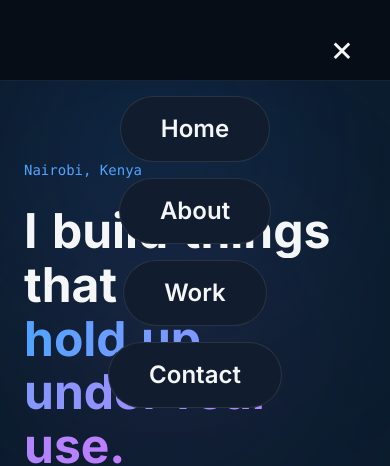
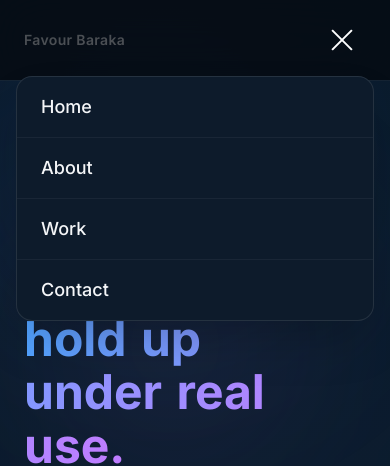
Before and after one commit to Favour-37/favour-portfolio, a Next.js app: page / in a window 390 px wide. Both pictures are taken after a click on the button "Toggle menu". Shown: the top 466 px of the page. Built offline with nearby package versions, Linux system fonts and the light colour scheme.

Commit message:
Mobile fixes: link nav hopefully this is it

```diff
--- a/components/MobileNav.tsx
+++ b/components/MobileNav.tsx
@@ -16,53 +16,57 @@ export default function MobileNav() {
   return (
     <div className="md:hidden">
       <button
-        onClick={() => setOpen(true)}
-        aria-label="Open menu"
-        className="w-12 h-12 flex flex-col items-center justify-center gap-2"
+        onClick={() => setOpen(!open)}
+        aria-label="Toggle menu"
+        className="w-12 h-12 flex flex-col items-center justify-center gap-2 relative z-[70]"
       >
-        <span className="w-7 h-[2px] bg-white" />
-        <span className="w-7 h-[2px] bg-white" />
+        <motion.span
+          animate={{ rotate: open ? 45 : 0, y: open ? 5 : 0 }}
+          className="w-7 h-[2px] bg-white block"
+        />
+        <motion.span
+          animate={{ rotate: open ? -45 : 0, y: open ? -5 : 0 }}
+          className="w-7 h-[2px] bg-white block"
+        />
       </button>
 
       <AnimatePresence>
         {open && (
+          <>
+            {/* Scrim behind the dropdown */}
             <motion.div
               initial={{ opacity: 0 }}
               animate={{ opacity: 1 }}
               exit={{ opacity: 0 }}
-            transition={{ duration: 0.15 }}
-            style={{ backgroundColor: "#070d16" }}
-            className="fixed inset-0 z-[60] flex flex-col"
+              transition={{ duration: 0.2 }}
+              onClick={() => setOpen(false)}
+              style={{ backgroundColor: "rgba(5, 9, 15, 0.7)" }}
+              className="fixed inset-0 z-[60]"
+            />
+
+            {/* Dropdown panel */}
+            <motion.div
+              initial={{ opacity: 0, y: -12 }}
+              animate={{ opacity: 1, y: 0 }}
+              exit={{ opacity: 0, y: -12 }}
+              transition={{ duration: 0.2, ease: [0.23, 1, 0.32, 1] }}
+              style={{ backgroundColor: "#0d1b2b" }}
+              className="fixed top-[76px] left-4 right-4 z-[65] rounded-2xl border border-white/10 shadow-2xl overflow-hidden"
             >
-            <div className="flex justify-end p-6">
-              <button
-                onClick={() => setOpen(false)}
-                aria-label="Close menu"
-                className="w-12 h-12 flex items-center justify-center text-4xl leading-none"
-              >
-                ×
-              </button>
-            </div>
-            <nav className="flex-1 flex flex-col items-center justify-center gap-4">
               {links.map((l, i) => (
-                <motion.div
+                <Link
                   key={l.href}
-                  initial={{ opacity: 0, y: 16 }}
-                  animate={{ opacity: 1, y: 0 }}
-                  transition={{ delay: 0.05 + i * 0.04 }}
-                >
-                  <Link
                   href={l.href}
                   onClick={() => setOpen(false)}
-                    style={{ backgroundColor: "#111d2e" }}
-                    className="block px-10 py-4 rounded-full text-2xl font-semibold border border-white/10 hover:text-blue-400 hover:border-blue-500/40 transition-colors"
+                  className={`block px-6 py-4 text-lg font-medium hover:bg-white/5 hover:text-blue-400 transition-colors ${
+                    i !== links.length - 1 ? "border-b border-white/5" : ""
+                  }`}
                 >
                   {l.label}
                 </Link>
+              ))}
             </motion.div>
-              ))}
-            </nav>
-          </motion.div>
+          </>
         )}
       </AnimatePresence>
     </div>
```
Lines whose indentation alone changed are shown as unchanged.
